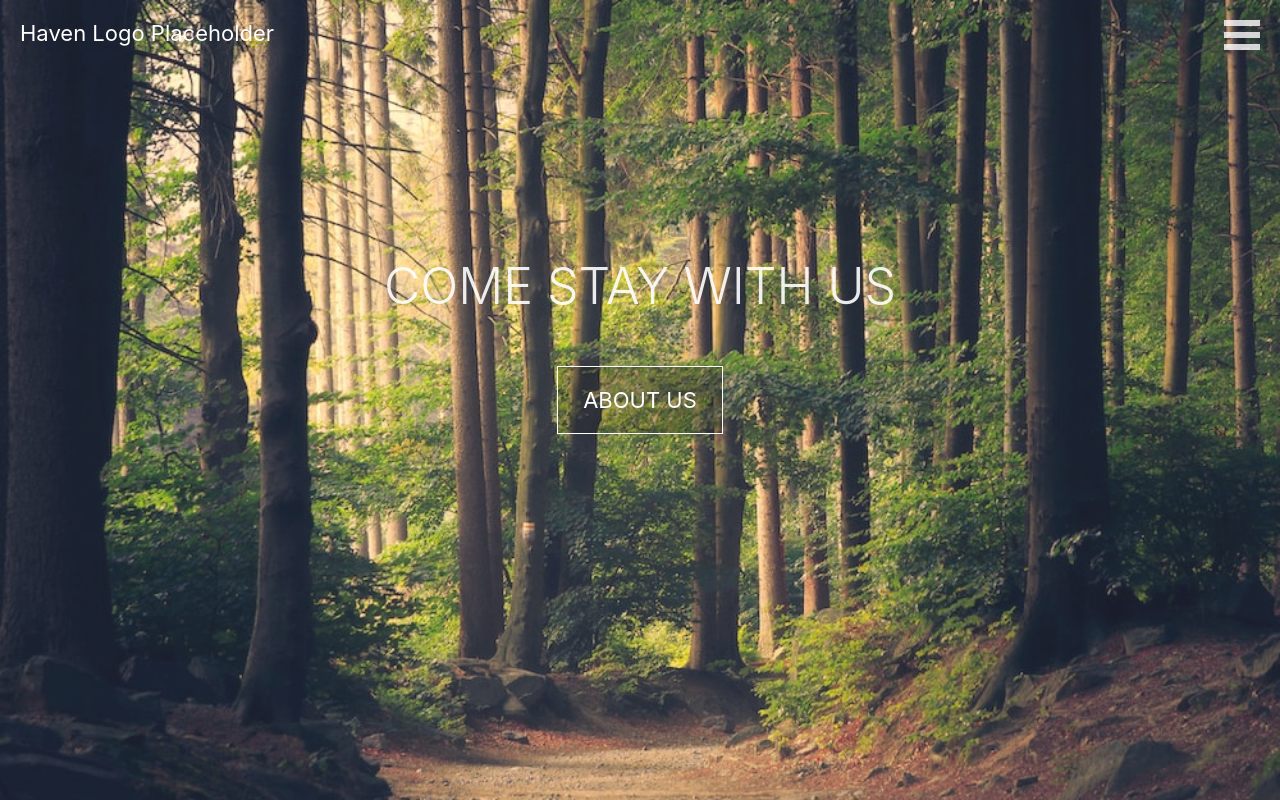
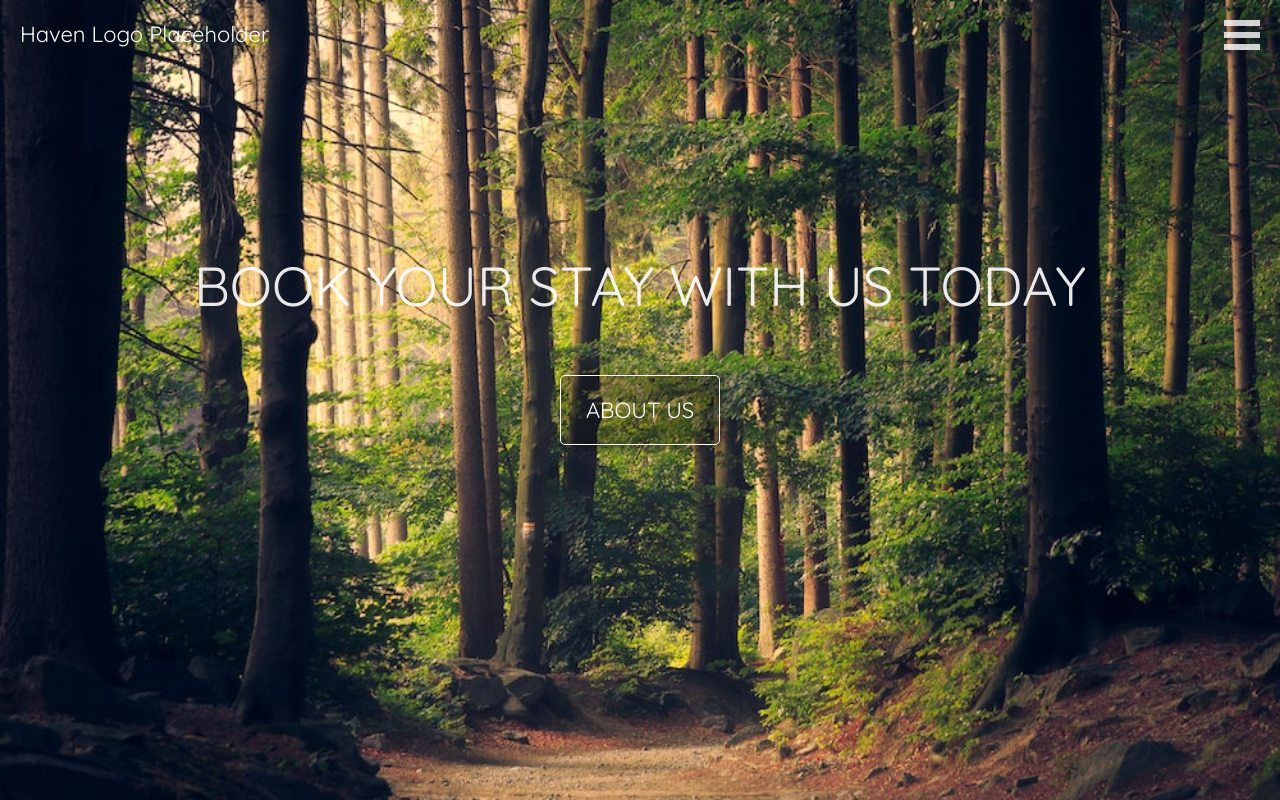
Before and after one commit to clayhindman01/haven, a React (Create React App) app: page / in a window 1280 px wide. Built offline with nearby package versions, Linux system fonts and the light colour scheme.

Commit message:
seting up still

```diff
--- a/src/App.css
+++ b/src/App.css
@@ -1,8 +1,13 @@
+@import url('https://fonts.googleapis.com/css?family=Quicksand');
+
+body {
+  font-family: 'Quicksand';
+}
+
 .header {
   flex-direction: row;
   padding: 20px;
   background-color: #f5f5f5;
-  /* border-bottom: 1px solid #ddd; */
   display: flex;
   position: fixed;
   top: 0;
@@ -13,7 +18,7 @@
 
 .logo {
   font-size: large;
-  font-weight: bold;
+  font-weight: 400;
 };
 
 
@@ -28,8 +33,8 @@
 
 .container {
   flex: 1;
-  background-color: forestgreen;
-  height: fit-content;
+  background-color: slategray;
+  height: 100%;
   min-height: 100vh;
   justify-content: center;
   align-items: center;
@@ -40,7 +45,7 @@
 .homepageContainer {
   background-image: url("../public/woods.jpg");
   background-size: cover;
-  opacity: 0.9;
+  /* opacity: 0.95; */
 }
 
 .center {
@@ -53,8 +58,8 @@
 
 .homeText {
   color: rgba(255, 255, 255, 0.9);
-  font-size: 50px;
-  font-weight: 300;
+  font-size: 55px;
+  font-weight: 100;
   text-align: center;
 }
 
@@ -62,6 +67,8 @@
   border: 1px solid white;
   padding: 20px 25px;
   background-color: rgba(0, 0, 0, 0.25);
+  border-radius: 5px;
+  box-shadow: 0 0 10px rgba(0, 0, 0, 0.5);
 }
 
 .aboutUsButton:hover {
--- a/src/components/Header.js
+++ b/src/components/Header.js
@@ -1,12 +1,41 @@
-import React from "react";
-import { push as Menu } from "react-burger-menu";
+import React, { useState, useEffect } from "react";
+import { slide as Menu } from "react-burger-menu";
+import useWindowDimensions from "../utils/utils";
 
 export default function Header() {
+  const { height, width } = useWindowDimensions();
+  const [screenPosition, setScreenPosition] = useState(0);
+
+  console.log("height", height);
+
+  const handleScroll = () => {
+    console.log(window.pageYOffset);
+    setScreenPosition(window.pageYOffset);
+  };
+
+  useEffect(() => {
+    window.addEventListener("scroll", handleScroll, { passive: true });
+    return () => {
+      window.removeEventListener("scroll", handleScroll);
+    };
+  }, []);
+
   return (
     <div>
-      <div className="header" style={window.pageYOffset != '100vh'? {backgroundColor: 'transparent'}: null}>
+      <div
+        className="header"
+        style={
+          window.pageYOffset <= height - 250
+            ? { backgroundColor: "transparent" }
+            : styles.scrollColor
+        }
+      >
         <div className="logo">
-          <p style={{color: "white", margin: 0, fontSize: 22}}>Haven Logo Placeholder</p>
+          <p
+            style={{ color: "white", margin: 0, fontSize: 22, fontWeight: 400 }}
+          >
+            Haven Logo Placeholder
+          </p>
         </div>
       </div>
       <div id="outer-container">
@@ -25,7 +54,10 @@ export default function Header() {
             About
           </a>
           <a id="booking" className="menu-item" href="/booking">
-            Booking
+            Cabins
+          </a>
+          <a id="weddingVenue" className="menu-item" href="/weddingVenue">
+            Wedding Venue
           </a>
         </Menu>
       </div>
@@ -42,27 +74,27 @@ const styles = {
     top: "20px",
   },
   bmBurgerBars: {
-    background: window.pageYOffset !== '100vh'? "white":"#373a47",
+    background: window.pageYOffset !== "100vh" ? "white" : "#373a47",
     opacity: 0.8,
   },
   bmBurgerBarsHover: {
     background: "#a90000",
   },
   bmCrossButton: {
-    height: "30px",
-    width: "30px",
+    height: 26,
+    width: 26,
   },
   bmCross: {
-    background: "#bdc3c7",
+    background: "white",
   },
   bmMenuWrap: {
     position: "fixed",
     height: "100%",
   },
   bmMenu: {
-    background: "#616665",
-    padding: "2.5em 2em 0",
-    fontSize: "1.3em",
+    background: "slategray",
+    padding: "1.5em 2.5em 0 1em",
+    fontSize: "1.5em",
     flexDirection: "column",
     overflow: "hidden",
   },
@@ -75,10 +107,10 @@ const styles = {
   },
   bmItem: {
     display: "flex",
-    padding: 10,
-    color: 'white',
-    textDecoration: 'none',
-    fontSize: 20,
+    padding: "0 10px 30px 0",
+    color: "white",
+    textDecoration: "none",
+    fontSize: 22,
     fontWeight: 600,
   },
   bmItemHover: {
@@ -87,4 +119,8 @@ const styles = {
   bmOverlay: {
     background: "rgba(0, 0, 0, 0.3)",
   },
+  scrollColor: {
+    backgroundColor: "white",
+    borderTop: "1px solid black",
+  },
 };
--- a/src/pages/Home.js
+++ b/src/pages/Home.js
@@ -6,9 +6,11 @@ export default function Home() {
     <div className="container homepageContainer">
       <Header />
       <div className="center">
-        <p className="homeText">COME STAY WITH US</p>
+        <p className="homeText">BOOK YOUR STAY WITH US TODAY</p>
         <div className="aboutUsButton">
-          <a href="/about" className="aboutUsText">ABOUT US</a>
+          <a href="/about" className="aboutUsText">
+            ABOUT US
+          </a>
         </div>
       </div>
     </div>
--- a/src/pages/WeddingVenue.js
+++ b/src/pages/WeddingVenue.js
@@ -1,5 +1,13 @@
 import React from "react";
+import Header from "../components/Header";
 
 export default function WeddingVenue() {
-  return <div>WeddingVenue</div>;
+  return (
+    <div className="container">
+      <Header />
+      <div className="center">
+        <p className="homeText">WEDDING VENUE</p>
+      </div>
+    </div>
+  );
 }
--- /dev/null
+++ b/src/utils/utils.js
@@ -0,0 +1,26 @@
+import { useState, useEffect } from "react";
+
+function getWindowDimensions() {
+  const { innerWidth: width, innerHeight: height } = window;
+  return {
+    width,
+    height,
+  };
+}
+
+export default function useWindowDimensions() {
+  const [windowDimensions, setWindowDimensions] = useState(
+    getWindowDimensions()
+  );
+
+  useEffect(() => {
+    function handleResize() {
+      setWindowDimensions(getWindowDimensions());
+    }
+
+    window.addEventListener("resize", handleResize);
+    return () => window.removeEventListener("resize", handleResize);
+  }, []);
+
+  return windowDimensions;
+}
```
